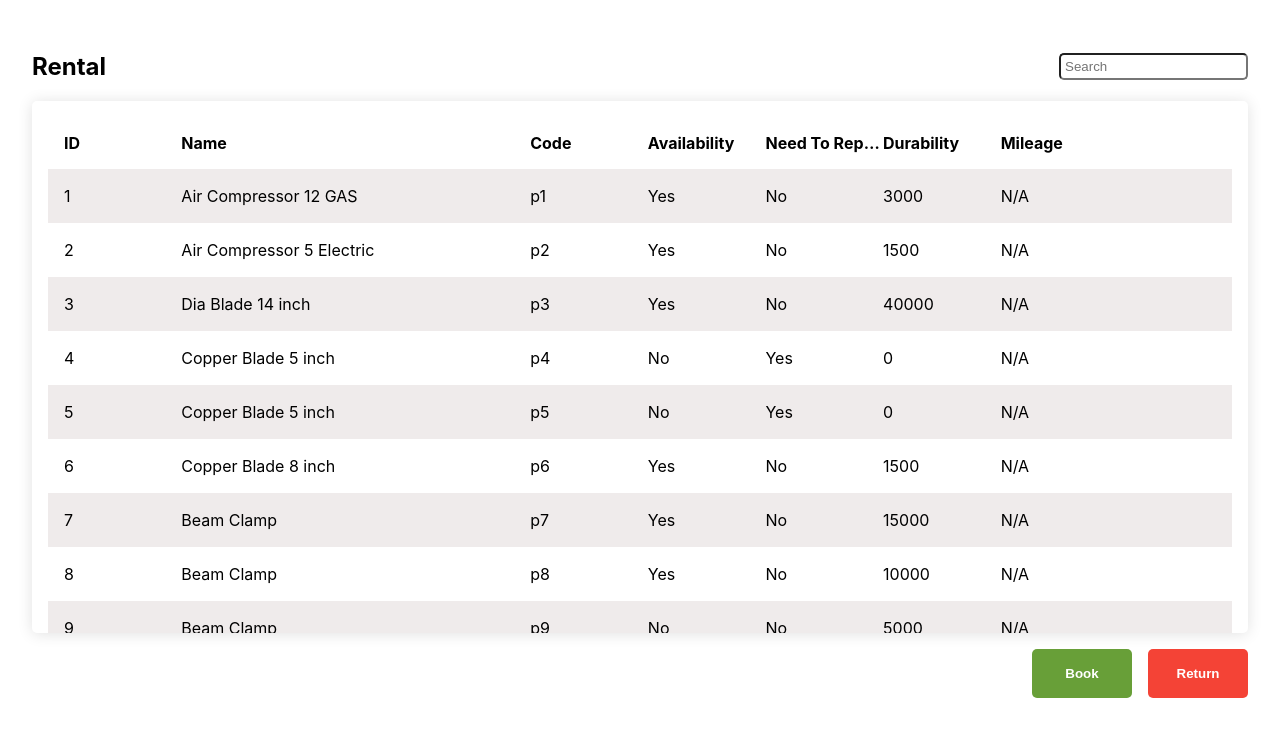
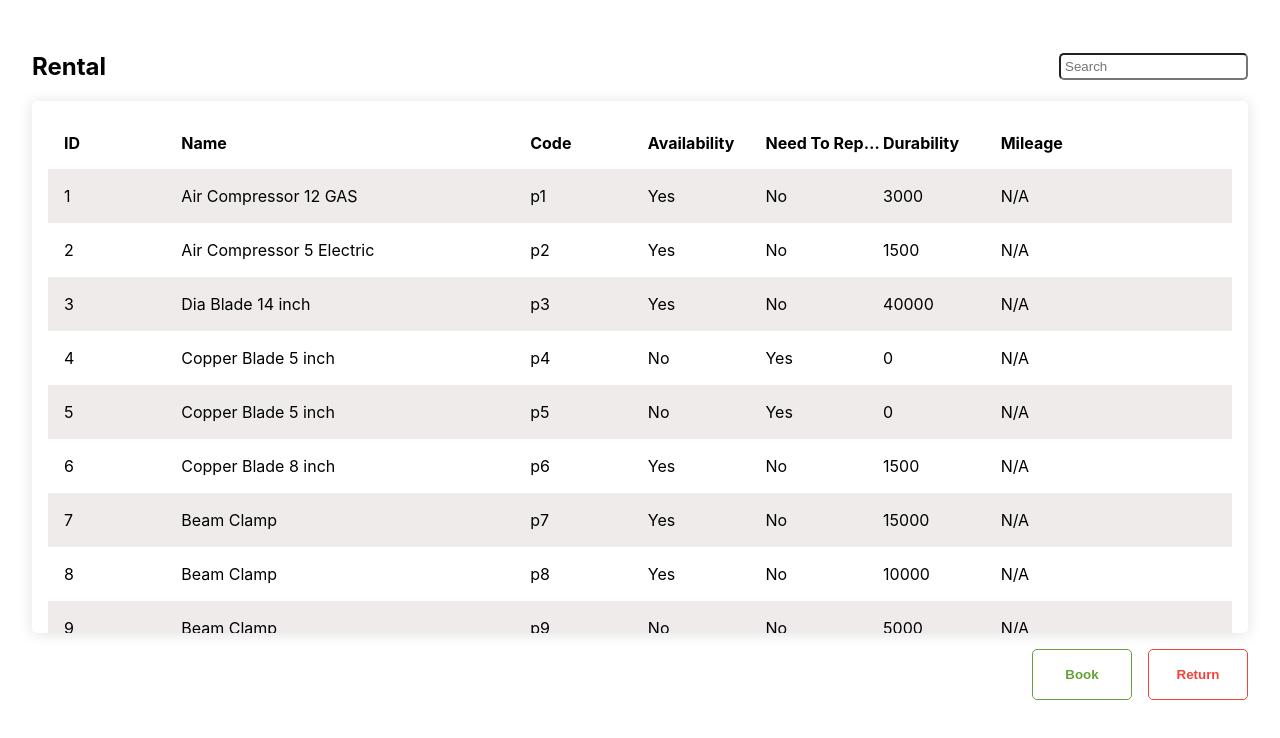
Before and after one commit to mp5maker/react-rental, a React (Create React App) app: page / in a window 1280 px wide. Shown: the top 738 px of the page. Built offline with nearby package versions, Linux system fonts and the light colour scheme; the HTML template or start-up script is replaced by a standard one.

Commit message:
feat: updated the looks of the buttons

```diff
--- a/src/components/button/button.scss
+++ b/src/components/button/button.scss
@@ -5,6 +5,8 @@
   outline: none;
   cursor: pointer;
   border-radius: var(--commonBorderRadius);
+
+  &.filled {
     &.primary {
       background-color: var(--primary);
       color: var(--white);
@@ -34,3 +36,41 @@
       color: var(--black);
     }
   }
+  &.outline {
+    &.primary {
+      border: 1px solid var(--primary);
+      background-color: var(--white);
+      color: var(--primary);
+    }
+    &.secondary {
+      border: 1px solid var(--secondary);
+      background-color: var(--white);
+      color: var(--secondary);
+    }
+    &.error {
+      border: 1px solid var(--error);
+      background-color: var(--white);
+      color: var(--error);
+    }
+    &.warning {
+      border: 1px solid var(--warning);
+      background-color: var(--white);
+      color: var(--warning);
+    }
+    &.info {
+      border: 1px solid var(--info);
+      background-color: var(--white);
+      color: var(--info);
+    }
+    &.success {
+      border: 1px solid var(--info);
+      background-color: var(--white);
+      color: var(--info);
+    }
+    &.white {
+      border: 1px solid var(--white);
+      background-color: var(--white);
+      color: var(--white);
+    }
+  }
+}
--- a/src/components/button/index.tsx
+++ b/src/components/button/index.tsx
@@ -11,18 +11,25 @@ export enum BUTTON_COLOR_TYPE {
   'warning' = 'warning'
 }
 
+export enum BUTTON_VARIANT {
+  'OUTLINE' = 'outline',
+  'FILLED' = 'filled'
+}
+
 type TButtonProps = React.HTMLAttributes<HTMLButtonElement> & {
   color?: BUTTON_COLOR_TYPE
+  variant?: BUTTON_VARIANT
 }
 
 const Button: React.FC<TButtonProps> = ({
+  variant = BUTTON_VARIANT.OUTLINE,
   className,
   color = BUTTON_COLOR_TYPE.primary,
   ...props
 }): JSX.Element => {
   const buttonProps = {
     ...props,
-    className: `button-container ${get(props, 'className', '')} ${color}`
+    className: `button-container ${get(props, 'className', '')} ${color} ${variant}`
   }
 
   return <button {...buttonProps} />
--- a/src/data/data.tsx
+++ b/src/data/data.tsx
@@ -9,8 +9,7 @@ const DUMMY_DATA = [
     max_durability: 3000,
     mileage: null,
     price: 4500,
-    minimum_rent_period: 1,
-    booked: false
+    minimum_rent_period: 1
   },
   {
     code: 'p2',
@@ -22,8 +21,7 @@ const DUMMY_DATA = [
     max_durability: 2000,
     mileage: null,
     price: 6500,
-    minimum_rent_period: 1,
-    booked: false
+    minimum_rent_period: 1
   },
   {
     code: 'p3',
@@ -35,8 +33,7 @@ const DUMMY_DATA = [
     max_durability: 50000,
     mileage: null,
     price: 3000,
-    minimum_rent_period: 2,
-    booked: false
+    minimum_rent_period: 2
   },
   {
     code: 'p4',
@@ -48,8 +45,7 @@ const DUMMY_DATA = [
     max_durability: 2000,
     mileage: null,
     price: 200,
-    minimum_rent_period: 2,
-    booked: false
+    minimum_rent_period: 2
   },
   {
     code: 'p5',
@@ -61,8 +57,7 @@ const DUMMY_DATA = [
     max_durability: 2000,
     mileage: null,
     price: 200,
-    minimum_rent_period: 2,
-    booked: false
+    minimum_rent_period: 2
   },
   {
     code: 'p6',
@@ -74,8 +69,7 @@ const DUMMY_DATA = [
     max_durability: 2000,
     mileage: null,
     price: 300,
-    minimum_rent_period: 2,
-    booked: false
+    minimum_rent_period: 2
   },
   {
     code: 'p7',
@@ -87,8 +81,7 @@ const DUMMY_DATA = [
     max_durability: 20000,
     mileage: null,
     price: 800,
-    minimum_rent_period: 30,
-    booked: false
+    minimum_rent_period: 30
   },
   {
     code: 'p8',
@@ -100,8 +93,7 @@ const DUMMY_DATA = [
     max_durability: 20000,
     mileage: null,
     price: 800,
-    minimum_rent_period: 30,
-    booked: false
+    minimum_rent_period: 30
   },
   {
     code: 'p9',
@@ -113,8 +105,7 @@ const DUMMY_DATA = [
     max_durability: 20000,
     mileage: null,
     price: 800,
-    minimum_rent_period: 30,
-    booked: false
+    minimum_rent_period: 30
   },
   {
     code: 'm1',
@@ -126,8 +117,7 @@ const DUMMY_DATA = [
     max_durability: 8000,
     mileage: 10000,
     price: 1000,
-    minimum_rent_period: 4,
-    booked: false
+    minimum_rent_period: 4
   },
   {
     code: 'm2',
@@ -139,8 +129,7 @@ const DUMMY_DATA = [
     max_durability: 10000,
     mileage: 5000,
     price: 1500,
-    minimum_rent_period: 4,
-    booked: false
+    minimum_rent_period: 4
   },
   {
     code: 'm3',
@@ -152,8 +141,7 @@ const DUMMY_DATA = [
     max_durability: 12000,
     mileage: 200,
     price: 2000,
-    minimum_rent_period: 2,
-    booked: false
+    minimum_rent_period: 2
   },
   {
     code: 'm4',
@@ -165,8 +153,7 @@ const DUMMY_DATA = [
     max_durability: 12000,
     mileage: 8500,
     price: 2500,
-    minimum_rent_period: 2,
-    booked: false
+    minimum_rent_period: 2
   },
   {
     code: 'm5',
@@ -178,8 +165,7 @@ const DUMMY_DATA = [
     max_durability: 8000,
     mileage: 600,
     price: 500,
-    minimum_rent_period: 1,
-    booked: false
+    minimum_rent_period: 1
   },
   {
     code: 'm6',
@@ -191,8 +177,7 @@ const DUMMY_DATA = [
     max_durability: 8000,
     mileage: 0,
     price: 500,
-    minimum_rent_period: 1,
-    booked: false
+    minimum_rent_period: 1
   },
   {
     code: 'm7',
@@ -204,8 +189,7 @@ const DUMMY_DATA = [
     max_durability: 8000,
     mileage: 1200,
     price: 500,
-    minimum_rent_period: 1,
-    booked: false
+    minimum_rent_period: 1
   },
   {
     code: 'm8',
@@ -217,8 +201,7 @@ const DUMMY_DATA = [
     max_durability: 10000,
     mileage: 2500,
     price: 1000,
-    minimum_rent_period: 2,
-    booked: false
+    minimum_rent_period: 2
   }
 ]
 
```
Also changed, not shown: 1 other file (tests, documents, lock files or other folders). Lines whose indentation alone changed are shown as unchanged.
